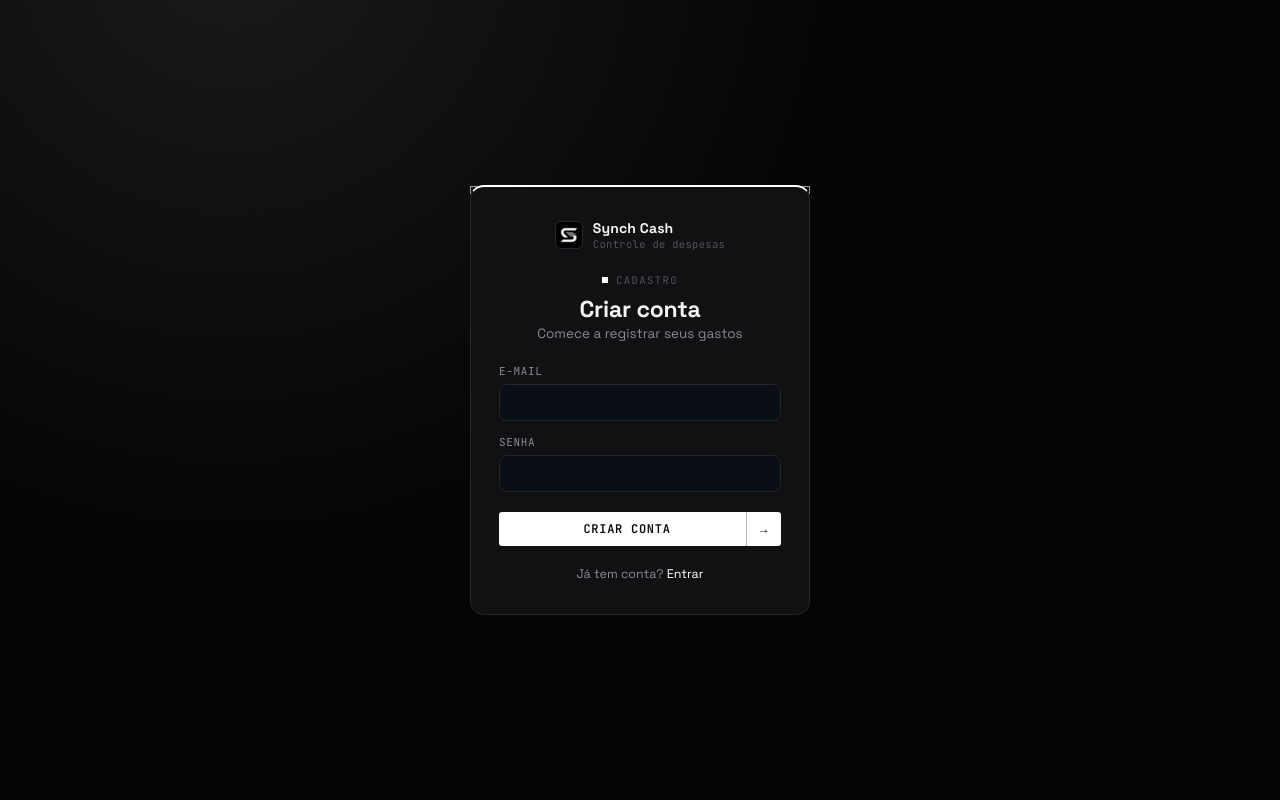
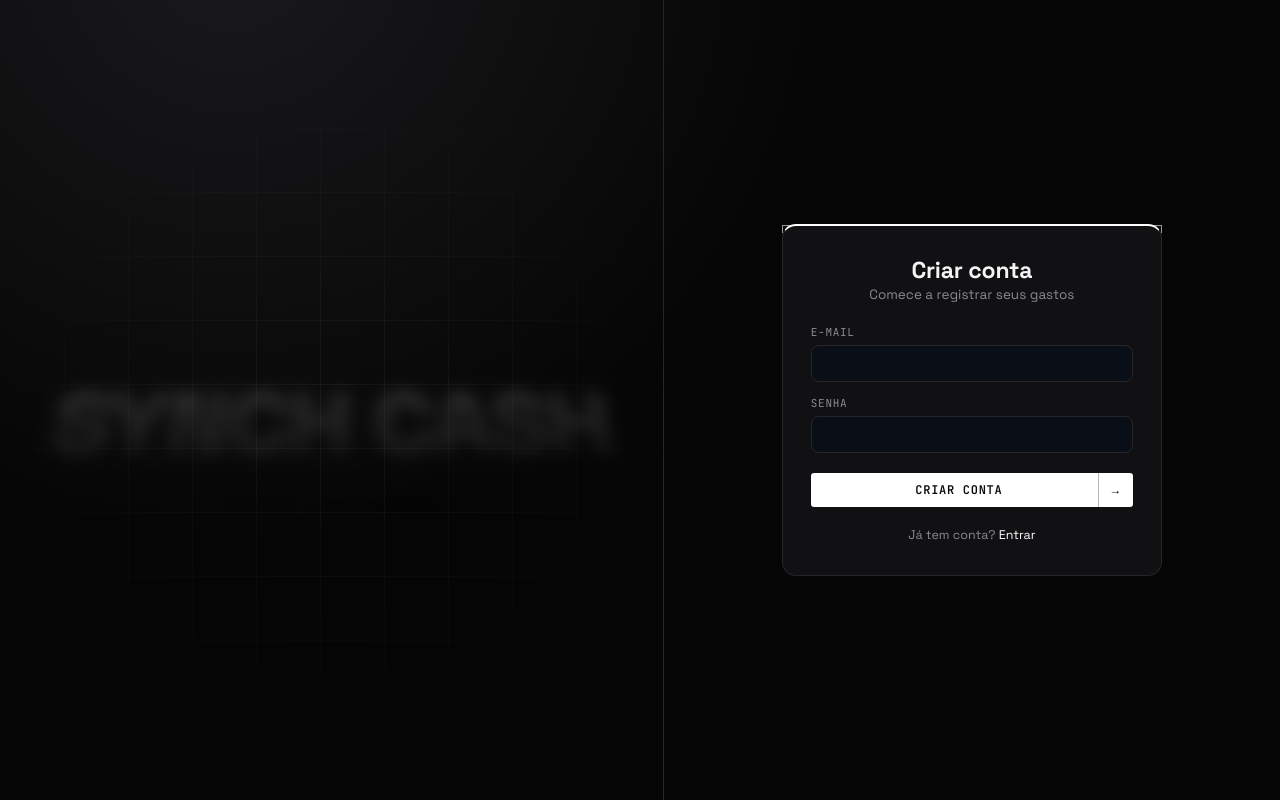
Before and after one commit to VictorCunha26/expense_tracker, a Flask app: page /cadastro in a window 1280 px wide. Run offline with Flask 3, Linux system fonts and the light colour scheme.

Commit message:
final commit

```diff
--- a/referencia-design/linksReferencia.txt
+++ b/referencia-design/linksReferencia.txt
@@ -1 +1 @@
-https://www.sharplink.com/
+https://vanlent.dev/
--- a/static/style.css
+++ b/static/style.css
@@ -82,14 +82,6 @@
   .nav-item svg{width:15px;height:15px;flex-shrink:0;}
   .nav-item.active{background:var(--blue-dark);color:var(--blue);}
   .nav-item.active:hover{background:var(--blue-dark);color:var(--blue);}
-  .nav-num{
-    margin-left:auto;
-    font-family:'JetBrains Mono', monospace;
-    font-size:10px;
-    color:var(--muted-2);
-    letter-spacing:.02em;
-  }
-  .nav-item.active .nav-num{color:var(--blue);}
 
   /* Main */
   .main{flex:1;display:flex;flex-direction:column;min-width:0;}
@@ -106,18 +98,6 @@
   }
 
   .content{padding:28px 32px 60px;overflow-y:auto;}
-
-  /* Rotulo pequeno com marcador quadrado -- "eyebrow" tecnico, no
-     estilo dos labels (OPERATIONS / EQUITY / TRANSPARENCY) da
-     referencia -- antecede o titulo principal da pagina. */
-  .eyebrow{
-    display:flex;align-items:center;gap:8px;
-    font-family:'JetBrains Mono', monospace;
-    font-size:10.5px;color:var(--muted-2);
-    text-transform:uppercase;letter-spacing:.14em;
-    margin-bottom:10px;
-  }
-  .eyebrow::before{content:"";width:6px;height:6px;background:var(--blue);flex-shrink:0;}
 
   h1{font-size:30px;font-weight:700;margin-bottom:4px;letter-spacing:-.02em;line-height:1.05;}
   .subtitle{color:var(--muted);font-size:13.5px;margin-bottom:22px;}
@@ -169,16 +149,6 @@
   .panel-head{display:flex;align-items:center;gap:10px;margin-bottom:2px;}
   .panel-title{font-size:15.5px;font-weight:600;letter-spacing:-.005em;}
   .panel-sub{color:var(--muted);font-size:11.5px;margin-bottom:20px;letter-spacing:.02em;}
-
-  /* Tag numerada quadrada, tipo "▪ 01", antes do titulo do painel --
-     eco do padrao de numeracao usado nos blocos e no FAQ da referencia. */
-  .panel-tag{
-    display:inline-flex;align-items:center;justify-content:center;
-    min-width:24px;height:18px;padding:0 5px;
-    background:#0a0e17;border:1px solid var(--panel-border);
-    font-family:'JetBrains Mono', monospace;font-size:10px;color:var(--muted);
-    flex-shrink:0;
-  }
 
   .two-col{display:grid;grid-template-columns:1.3fr 1fr;gap:20px;align-items:start;}
 
@@ -361,14 +331,112 @@
   .legend-item { display: flex; align-items: center; gap: 6px; }
   .dot { width: 8px; height: 8px; border-radius: 50%; flex-shrink: 0; }
 
-  /* Paginas de login/cadastro -- layout centralizado, sem sidebar */
+  /* Paginas de login/cadastro -- formulario na direita, painel de
+     marca (grade + "Synch Cash" materializando/desmaterializando)
+     na esquerda, mesmo estilo do dashboard (P&B, grade fina). */
   .auth-body{
+    display:flex;
+    min-height:100vh;
+    overflow:hidden;
+  }
+
+  .auth-visual{
+    flex:1.2;
+    position:relative;
     display:flex;
     align-items:center;
     justify-content:center;
-    min-height:100vh;
+    border-right:1px solid var(--panel-border);
+    overflow:hidden;
   }
-  .auth-wrap{ width:100%; max-width:380px; padding:20px; }
+  .auth-visual::before{
+    content:"";
+    position:absolute;
+    inset:0;
+    background-image:
+      linear-gradient(to right, rgba(255,255,255,.05) 1px, transparent 1px),
+      linear-gradient(to bottom, rgba(255,255,255,.05) 1px, transparent 1px);
+    background-size:64px 64px;
+    -webkit-mask-image:radial-gradient(circle at 50% 50%, #000 0%, transparent 72%);
+            mask-image:radial-gradient(circle at 50% 50%, #000 0%, transparent 72%);
+    pointer-events:none;
+  }
+
+  /* "SYNCH" / "CASH" em 3D de verdade (WebGL, texto extrudado via
+     Three.js -- static/text3d.js), maiuscula, grande, ocupando o
+     palco quase inteiro. .auth-watermark-fallback e o texto plano
+     que fica visivel so se o WebGL/CDN falhar -- mesmo efeito de
+     materializar em CSS puro, como rede de seguranca. */
+  .auth-watermark-wrap{
+    position:relative;
+    text-align:center;
+    padding:0 20px;
+    width:100%;
+  }
+  .text3d-stage{
+    position:relative;
+    width:min(88%, 760px);
+    aspect-ratio:5.6 / 1;
+    max-height:148px;
+    margin:0 auto;
+  }
+  .text3d-stage canvas{ position:absolute; inset:0; display:block; width:100% !important; height:100% !important; }
+
+  .auth-watermark-fallback{
+    position:absolute;
+    inset:0;
+    display:flex;
+    flex-direction:column;
+    align-items:center;
+    justify-content:center;
+    perspective:1000px;
+  }
+  .auth-watermark-line{
+    font-size:clamp(38px, 8.5vw, 116px);
+    font-weight:700;
+    line-height:1.02;
+    letter-spacing:-.02em;
+    text-transform:uppercase;
+    white-space:nowrap;
+    background-image:linear-gradient(180deg, rgba(255,255,255,.95), rgba(255,255,255,.25));
+    -webkit-background-clip:text;
+    background-clip:text;
+    color:transparent;
+    text-shadow:0 1px 0 rgba(255,255,255,.12), 0 2px 0 rgba(255,255,255,.08), 0 14px 26px rgba(0,0,0,.55);
+    user-select:none;
+    transform-style:preserve-3d;
+    animation:auth-materialize-3d 6s ease-in-out infinite;
+  }
+  .auth-watermark-sub{
+    margin-top:2px;
+    font-family:'JetBrains Mono', monospace;
+    font-size:17px;
+    letter-spacing:.14em;
+    text-transform:uppercase;
+    color:var(--muted-2);
+    animation:auth-materialize-3d 6s ease-in-out infinite;
+    animation-delay:.3s;
+  }
+  @keyframes auth-materialize-3d{
+    0%   { opacity:0; filter:blur(14px); transform:rotateX(42deg) translateZ(-90px) scale(.92); }
+    30%  { opacity:1; filter:blur(0); transform:rotateX(0deg) translateZ(0) scale(1); }
+    70%  { opacity:1; filter:blur(0); transform:rotateX(0deg) translateZ(0) scale(1); }
+    100% { opacity:0; filter:blur(14px); transform:rotateX(-42deg) translateZ(-90px) scale(.92); }
+  }
+  /* Sem pausa por "prefers-reduced-motion" de proposito aqui: e um
+     flourish decorativo pedido explicitamente pra ficar sempre em
+     loop, nao conteudo funcional -- se o SO/navegador tiver "reduzir
+     animacoes" ligado ele nao devia zerar essa animacao especifica. */
+
+  .auth-form-pane{
+    flex:1;
+    display:flex;
+    align-items:center;
+    justify-content:center;
+    padding:32px;
+  }
+
+  .auth-wrap{ width:100%; max-width:380px; }
   .auth-card{
     background:var(--panel);
     border:1px solid var(--panel-border);
@@ -440,4 +508,6 @@
     .two-col{grid-template-columns:1fr;}
     .form-grid{grid-template-columns:1fr;}
     .sidebar{display:none;}
+    .auth-visual{display:none;}
+    .auth-body{overflow-y:auto;}
   }
--- /dev/null
+++ b/static/text3d.js
@@ -0,0 +1,177 @@
+/*
+ * "SYNCH" / "CASH" em 3D de verdade -- texto extrudado (Three.js
+ * TextGeometry), acabamento metalico em cinza/branco (tema P&B),
+ * igual o "S" que tinha antes: mesmo material, mesma luz, mesmo
+ * ciclo de materializar/desmaterializar (agora em loop continuo,
+ * nao so no hover).
+ *
+ * Modulo ES porque a partir do three.js r150+ o build classico
+ * (three.min.js) nao inclui mais FontLoader/TextGeometry -- so
+ * existem como addon ES module. Por isso o <script type="importmap">
+ * no <head> do login.html/cadastro.html mapeando "three" e
+ * "three/addons/" pro CDN.
+ *
+ * Progressive enhancement: qualquer falha (CDN fora do ar, fonte
+ * nao carrega, sem WebGL) cai pro <div class="auth-watermark-fallback">
+ * que ja esta no HTML, com a mesma animacao soh que em CSS puro.
+ */
+import * as THREE from 'three';
+import { FontLoader } from 'three/addons/loaders/FontLoader.js';
+import { TextGeometry } from 'three/addons/geometries/TextGeometry.js';
+
+(function () {
+  var stage = document.getElementById('text3dStage');
+  if (!stage) return;
+
+  var fallback = stage.querySelector('.auth-watermark-fallback');
+
+  function smoothstep(x) {
+    x = Math.max(0, Math.min(1, x));
+    return x * x * (3 - 2 * x);
+  }
+
+  // espelha o keyframe CSS auth-materialize-3d: sobe ate 30%, segura
+  // ate 70%, desce ate 100% -- so que dirigido pelo tempo, em loop.
+  function easeCycle(localT) {
+    if (localT < 0.3) return smoothstep(localT / 0.3);
+    if (localT < 0.7) return 1;
+    return smoothstep(1 - (localT - 0.7) / 0.3);
+  }
+
+  try {
+    var width = stage.clientWidth || 640;
+    var height = stage.clientHeight || 420;
+
+    var scene = new THREE.Scene();
+    var camera = new THREE.PerspectiveCamera(38, width / height, 0.1, 100);
+    camera.position.set(0, 0, 7.2);
+
+    var renderer = new THREE.WebGLRenderer({ antialias: true, alpha: true });
+    renderer.setPixelRatio(Math.min(window.devicePixelRatio || 1, 2));
+    renderer.setSize(width, height);
+    stage.appendChild(renderer.domElement);
+
+    scene.add(new THREE.AmbientLight(0xffffff, 0.55));
+    var key = new THREE.DirectionalLight(0xffffff, 1.2);
+    key.position.set(2.5, 3, 4);
+    scene.add(key);
+    var rim = new THREE.DirectionalLight(0xffffff, 0.5);
+    rim.position.set(-3, -2, -3);
+    scene.add(rim);
+
+    var fitGroup = null; // vira o group depois que build() roda
+    var fitLine = null;  // guarda a largura bruta do texto pra reajustar
+
+    // preenche a largura visivel da camera (frustum), nao um numero
+    // fixo -- assim o texto sempre cabe no palco, seja qual for o
+    // tamanho da tela, sem estourar as bordas nem sobrar vazio
+    function fitToFrustum() {
+      var vFov = camera.fov * Math.PI / 180;
+      var frustumHeight = 2 * Math.tan(vFov / 2) * camera.position.z;
+      var frustumWidth = frustumHeight * camera.aspect;
+      return (frustumWidth * 0.78) / fitLine.width;
+    }
+
+    function resize() {
+      var w = stage.clientWidth, h = stage.clientHeight;
+      if (!w || !h) return;
+      camera.aspect = w / h;
+      camera.updateProjectionMatrix();
+      renderer.setSize(w, h);
+      if (fitGroup) fitGroup.scale.setScalar(fitToFrustum());
+    }
+    window.addEventListener('resize', resize);
+
+    var loader = new FontLoader();
+    loader.load(
+      'https://cdn.jsdelivr.net/npm/three@0.160.0/examples/fonts/helvetiker_bold.typeface.json',
+      function (font) { build(font); },
+      undefined,
+      function (err) {
+        console.warn('Fonte 3D nao carregou, usando texto plano.', err);
+      }
+    );
+
+    function makeLine(font, text, size) {
+      var geo = new TextGeometry(text, {
+        font: font,
+        size: size,
+        height: size * 0.32,
+        curveSegments: 6,
+        bevelEnabled: true,
+        bevelThickness: size * 0.025,
+        bevelSize: size * 0.012,
+        bevelSegments: 2
+      });
+      geo.computeBoundingBox();
+      var bb = geo.boundingBox;
+      var w = bb.max.x - bb.min.x;
+      var h = bb.max.y - bb.min.y;
+      geo.translate(-(bb.min.x + w / 2), -(bb.min.y + h / 2), -size * 0.16);
+      return { geo: geo, width: w, height: h };
+    }
+
+    function makeMaterials() {
+      return {
+        solid: new THREE.MeshStandardMaterial({
+          color: 0xf3f3f5, metalness: 0.55, roughness: 0.3,
+          transparent: true, opacity: 0, depthWrite: false
+        }),
+        wire: new THREE.MeshBasicMaterial({
+          color: 0xffffff, wireframe: true,
+          transparent: true, opacity: 0, depthWrite: false
+        })
+      };
+    }
+
+    function build(font) {
+      // "SYNCH CASH" numa linha so, o maior que da pro palco aguentar
+      var fontSize = 1.15;
+      var line = makeLine(font, 'SYNCH CASH', fontSize);
+
+      var group = new THREE.Group();
+      var mat = makeMaterials();
+      var mesh = new THREE.Mesh(line.geo, mat.solid);
+      var wire = new THREE.Mesh(line.geo, mat.wire);
+      wire.scale.setScalar(1.012);
+      group.add(mesh, wire);
+
+      // auto-ajusta o tamanho pra ocupar quase toda a largura visivel
+      // da camera, seja qual for a metrica exata da fonte carregada
+      // ou o tamanho real do palco
+      fitLine = line;
+      fitGroup = group;
+      group.scale.setScalar(fitToFrustum());
+      scene.add(group);
+
+      // tudo certo -- some com o texto plano de fallback
+      if (fallback) fallback.style.display = 'none';
+
+      var clock = new THREE.Clock();
+      var duration = 6;
+
+      function tick() {
+        var t = clock.getElapsedTime();
+        var localT = (t % duration) / duration;
+        var ease = easeCycle(localT);
+
+        mat.solid.opacity = 0.95 * ease;
+        mat.wire.opacity = 0.08 * ease;
+        var s = 0.93 + 0.07 * ease;
+        mesh.scale.setScalar(s);
+        wire.scale.setScalar(s * 1.012);
+
+        // giro suave, sem virar cambalhota -- continua legivel
+        group.rotation.y = Math.sin(t * 0.35) * 0.13;
+        group.rotation.x = Math.sin(t * 0.5 + 1) * 0.045;
+
+        renderer.render(scene, camera);
+        requestAnimationFrame(tick);
+      }
+      tick();
+    }
+  } catch (err) {
+    // Sem WebGL/Three disponivel -- mantem o texto plano do HTML.
+    console.warn('Texto 3D indisponivel, usando fallback.', err);
+  }
+})();
--- a/templates/cadastro.html
+++ b/templates/cadastro.html
@@ -5,21 +5,31 @@
 <meta name="viewport" content="width=device-width, initial-scale=1.0">
 <title>Criar conta — Synch Cash</title>
 <link rel="stylesheet" href="{{ url_for('static', filename='style.css') }}">
+<script type="importmap">
+{
+  "imports": {
+    "three": "https://cdn.jsdelivr.net/npm/three@0.160.0/build/three.module.js",
+    "three/addons/": "https://cdn.jsdelivr.net/npm/three@0.160.0/examples/jsm/"
+  }
+}
+</script>
 </head>
 <body class="auth-body">
-  <div class="auth-wrap">
-    <div class="auth-card">
-      <div class="brand" style="justify-content:center;margin-bottom:22px;">
-        <div class="brand-icon">
-          <img src="{{ url_for('static', filename='logo.png') }}" alt="Synch Cash">
+
+  <div class="auth-visual">
+    <div class="auth-watermark-wrap">
+      <div class="text3d-stage" id="text3dStage">
+        <div class="auth-watermark-fallback">
+          <div class="auth-watermark-line">SYNCH CASH</div>
         </div>
-        <div class="brand-text">
-          <div class="name">Synch Cash</div>
-          <div class="sub">Controle de despesas</div>
+      </div>
+      <div class="auth-watermark-sub">Controle sua despesa</div>
     </div>
   </div>
 
-      <div class="eyebrow" style="justify-content:center;">Cadastro</div>
+  <div class="auth-form-pane">
+    <div class="auth-wrap">
+      <div class="auth-card">
         <h1 class="auth-title">Criar conta</h1>
         <div class="subtitle" style="text-align:center;margin-bottom:22px;">Comece a registrar seus gastos</div>
 
@@ -48,5 +58,8 @@
         </div>
       </div>
     </div>
+  </div>
+
+  <script type="module" src="{{ url_for('static', filename='text3d.js') }}"></script>
 </body>
 </html>
```
Also changed, not shown: templates/index.html (+3 -11 lines), templates/login.html (+22 -9 lines), referencia-design/screencapture-vanlent-dev-2026-08-18-22_57_20.png (added), 1 other file. Lines whose indentation alone changed are shown as unchanged.
